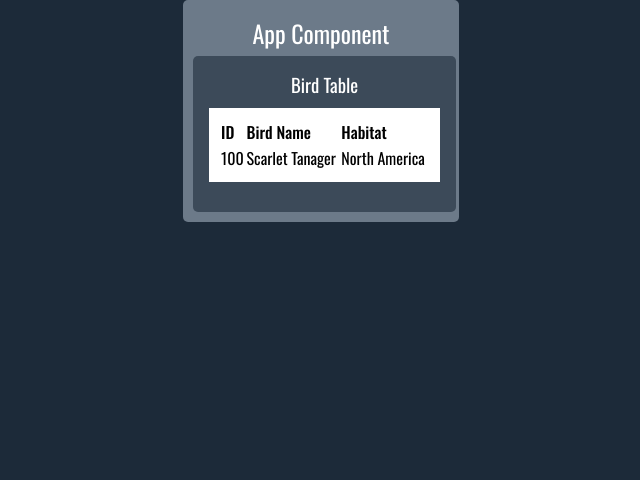
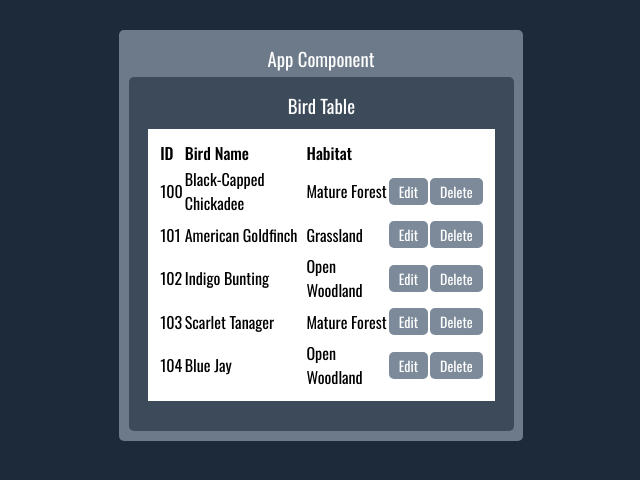
Before and after one commit to giacomo9999/React-CRUD-Paradigm-190723, a React (Create React App) app: page / in a window 1280 px wide. Shown: the top 480 px of the page, without its empty margins (319-959 px from the left). Built offline with nearby package versions, Linux system fonts and the light colour scheme.

Commit message:
Display list.

```diff
--- a/src/App.css
+++ b/src/App.css
@@ -57,9 +57,9 @@ h4 {
 }
 
 .container-primary {
-  width: 20%;
+  width: 30%;
   padding: 10px;
-  margin: 0 auto;
+  margin: 30px auto;
   /* background color 5 */
   background-color: #6c7a89;
   border-radius: 5px;
@@ -125,16 +125,16 @@ td {
 /* Button (General Use) */
 
 button {
+  /* background color 6 */
+  background-color: #7c8a99;
+  color: white;
+  display: block;
+  margin: 4px auto;
+  border: none;
+  padding: 3px 10px;
+  font-size: 14px;
   font-family: "Oswald", sans-serif;
-  /* background color 11 */
-  background-color: #c5d3e2;
-  /* color 0 */
-  color: #1c2a39;
-  height: 25px;
-  margin: 5px;
-  font-size: 0.8em;
-  font-weight: normal;
-  border-radius: 3px;
+  border-radius: 5px;
 }
 
 /* Form (General Use)*/
--- a/src/App.js
+++ b/src/App.js
@@ -2,13 +2,44 @@ import React, { Component } from "react";
 import Table from "./Table";
 import "./App.css";
 
-function App() {
-  return (
-    <div className="container-primary">
-      <h2>App Component</h2>
-      <Table />
-    </div>
-  );
+class App extends Component {
+  state = {
+    birds: [
+      {
+        birdId: 100,
+        birdName: "Black-Capped Chickadee",
+        birdHabitat: "Mature Forest"
+      },
+      {
+        birdId: 101,
+        birdName: "American Goldfinch",
+        birdHabitat: "Grassland"
+      },
+      {
+        birdId: 102,
+        birdName: "Indigo Bunting",
+        birdHabitat: "Open Woodland"
+      },
+      {
+        birdId: 103,
+        birdName: "Scarlet Tanager",
+        birdHabitat: "Mature Forest"
+      },
+      {
+        birdId: 104,
+        birdName: "Blue Jay",
+        birdHabitat: "Open Woodland"
+      }
+    ]
+  };
+  render() {
+    return (
+      <div className="container-primary">
+        <h3>App Component</h3>
+        <Table birdList={this.state.birds}/>
+      </div>
+    );
+  }
 }
 
 export default App;
--- a/src/Table.js
+++ b/src/Table.js
@@ -11,28 +11,39 @@ const TableHead = () => {
     </thead>
   );
 };
-const TableBody = () => {
+
+const TableBody = props => {
+  console.log("Props:", props.birdList.map(entry => entry.birdName));
+  let birdRows = props.birdList.map(entry => {
     return (
-    <tbody>
-      <tr>
-        <td>100</td>
-        <td>Scarlet Tanager</td>
-        <td>North America</td>
+      <tr key={entry.birdId}>
+        <td>{entry.birdId}</td>
+        <td>{entry.birdName}</td>
+        <td>{entry.birdHabitat}</td>
+        <td>
+          <button>Edit</button>
+        </td>
+        <td>
+          <button>Delete</button>
+        </td>
       </tr>
-    </tbody>
     );
+  });
+  return <tbody>{birdRows}</tbody>;
 };
 
-const Table = () => {
+class Table extends Component {
+  render() {
     return (
       <div className="container-secondary">
         <h3>Bird Table</h3>
         <table>
           <TableHead />
-        <TableBody />
+          <TableBody birdList={this.props.birdList} />
         </table>
       </div>
     );
-};
+  }
+}
 
 export default Table;
```
Lines whose indentation alone changed are shown as unchanged.
